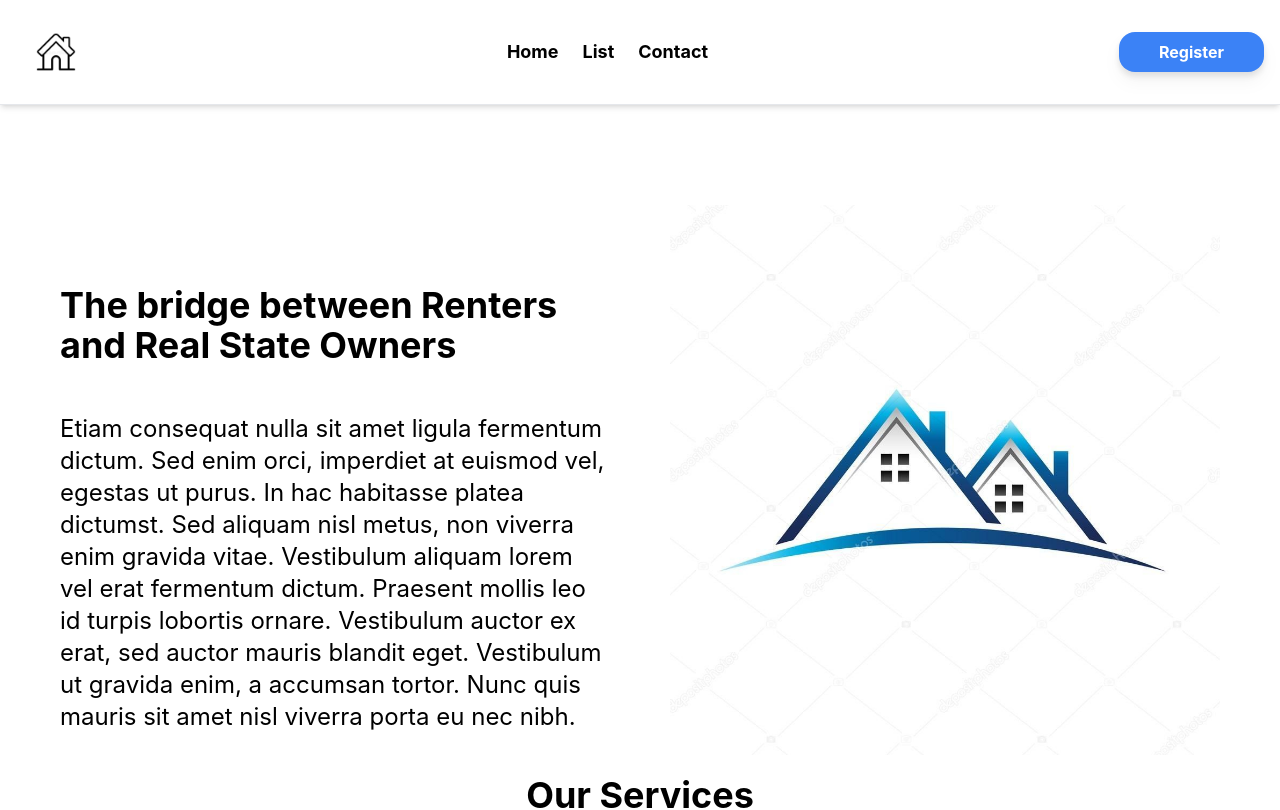
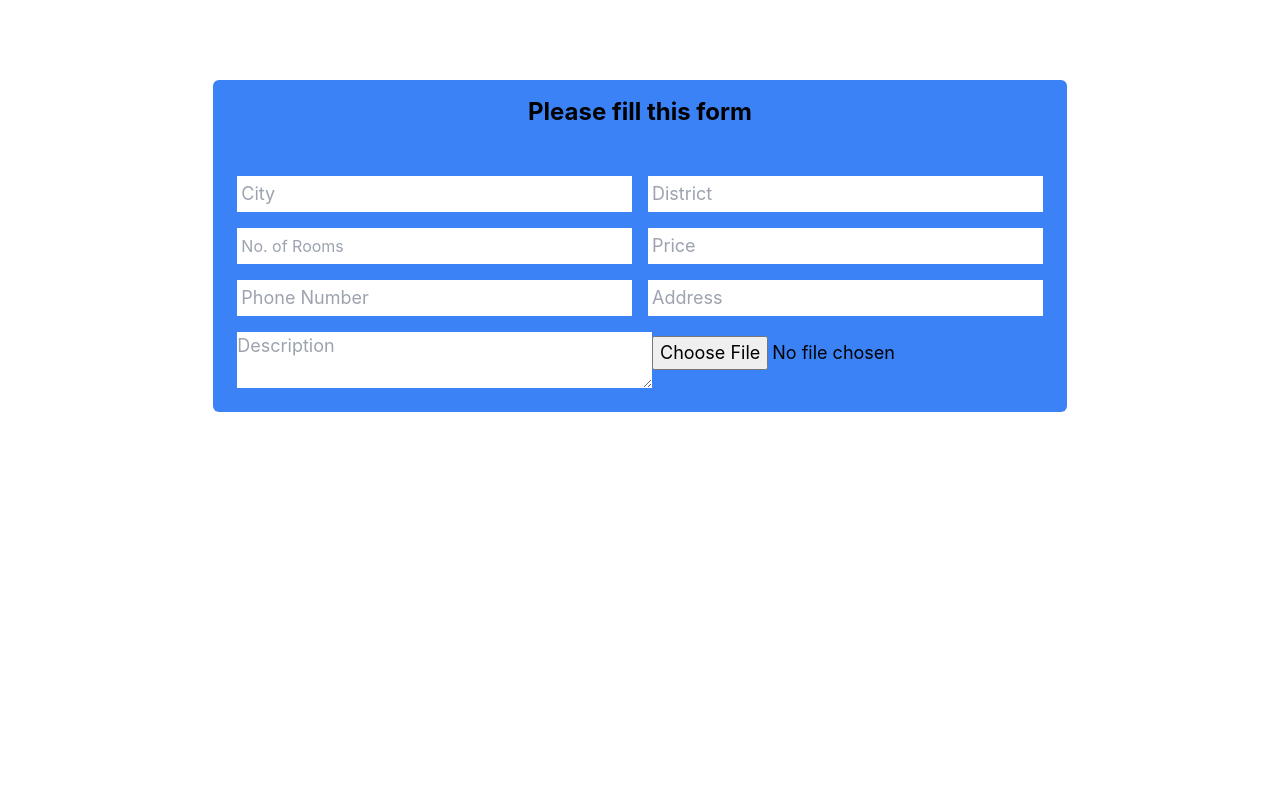
Before and after one commit to melmi4455/Final-Project---Front-End, a React (Create React App) app in the folder home-app/: page / in a window 1280 px wide. Shown: the top 810 px of the page. Built offline with nearby package versions, Linux system fonts and the light colour scheme.

Commit message:
New home uplaod page created

```diff
--- a/home-app/src/App.css
+++ b/home-app/src/App.css
@@ -51,3 +51,7 @@
 .sbtn{
   @apply bg-white p-2 text-black font-bold rounded-2xl px-10 drop-shadow-lg border;
 }
+
+.input{
+  @apply px-3 py-2 rounded-sm bg-gray-100 text-sm;
+}
--- a/home-app/src/App.js
+++ b/home-app/src/App.js
@@ -2,11 +2,12 @@ import './App.css';
 import {BrowserRouter, Routes, Route} from "react-router-dom";
 import Login from "./Pages/Login"
 import Home from "./Pages/Home"
+import NewHome from "./Pages/NewHome";
 
 function App() {
   return (
     <div>
-    <Home/>
+    <NewHome/>
     </div>
   );
 }
--- a/home-app/src/Pages/Home.js
+++ b/home-app/src/Pages/Home.js
@@ -41,7 +41,7 @@ function Home () {
             <img src="./Home-rent.jpg" alt="images" className="h-40 px-10"/>
                <div className="-space-y-16">
                <h3 className="text-2xl font-bold mb-20">Renting your House/Apartment?</h3>
-               <h3 className="pb-8">With our immense real-time rental database and advanced search,we make it easy to upload your perfect Apartment and House for you!</h3>
+               <h3 className="pb-8">With our immense real-time rental database and advanced search,we make it easy to upload your perfect Apartment and House for you to rent!</h3>
                <button className=" bg-gray-200 p-2 ml-28 text-black font-bold rounded-2xl px-10 drop-shadow-lg border">Upload Here</button>
                </div>
             </div>
--- /dev/null
+++ b/home-app/src/Pages/NewHome.js
@@ -0,0 +1,24 @@
+function NewHome () {
+    return (
+        <div className="flex justify-center">
+            <div className="bg-blue-500 w-2/3 mt-20 rounded-md p-4">
+                <div className="flex justify-center">
+                    <h1 className="font-bold text-2xl">Please fill this form</h1>
+                </div>
+                <div className="grid grid-cols-2 mt-10">
+                    <input type="text" placeholder="City" className="m-2 p-1 text-lg "/>
+                    <input type="text" placeholder="District" className=" m-2 p-1 text-lg"/>
+                    <input type="text" placeholder="No. of Rooms" className=" m-2 p-1 txt-lg"/>
+                    <input type="text" placeholder="Price" className=" m-2 p-1 text-lg"/>
+                    <input type="number" placeholder="Phone Number" className=" m-2 p-1 text-lg"/>
+                    <input type="text" placeholder="Address" className=" m-2 p-1 text-lg"/>
+                    <textarea placeholder="Description" className="m-2 w-fit text-lg pr-40"></textarea>
+                    <input type="file"  className=" m-2 p-1 text-lg"/>
+                    </div>
+            </div>
+        </div>
+    )
+}
+
+
+export default NewHome;
```
